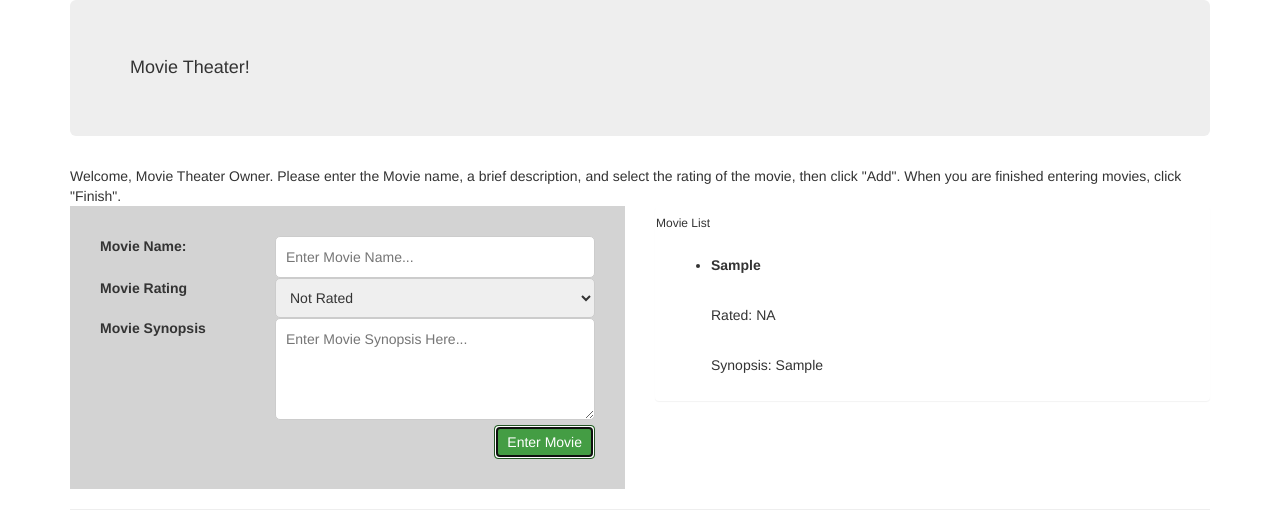
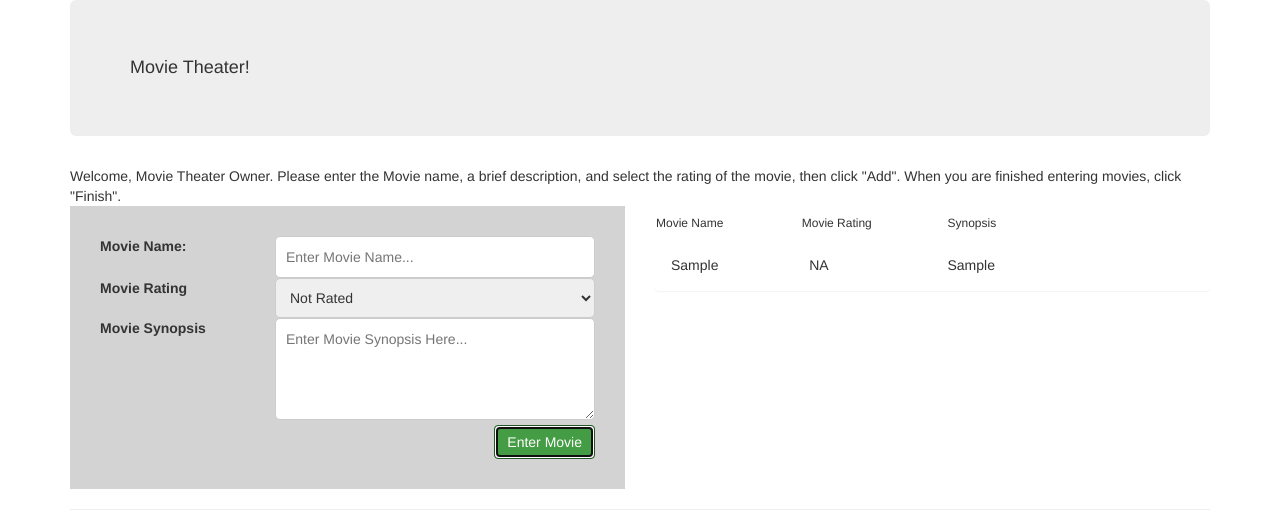
Before and after one commit to ErikBarronPDX/movieTix, a plain HTML site: page index.html in a window 1280 px wide. Both pictures are taken after typing "Sample", "Sample" into the empty fields and a click on the button "Enter Movie". Drawn offline with Linux system fonts and the light colour scheme.

Commit message:
take inormation from form and place them in a row of their own with the respective information

```diff
--- a/css/styles.css
+++ b/css/styles.css
@@ -17,3 +17,7 @@ input[type=text], select, textarea {
 button {
   float: right;
 }
+
+ul#movieList {
+  margin: 0px;
+}
--- a/index.html
+++ b/index.html
@@ -67,11 +67,21 @@
 
           <div class="panel">
             <div class="panel-header">
-              <h6>Movie List</h6>
+              <div class="row">
+                <div class="col-md-3">
+                  <h6>Movie Name</h6>
+                </div>
+                <div class="col-md-3">
+                  <h6>Movie Rating</h6>
+                </div>
+                <div class="col-md-6">
+                  <h6>Synopsis</h6>
+                </div>
+              </div>
             </div>
             <div class="panel-body">
-              <ul id="movieList">
-              </ul>
+              <div id="movieList">
+              </div>
             </div>
           </div>
         </div>
--- a/js/scripts.js
+++ b/js/scripts.js
@@ -13,10 +13,18 @@ MovieList.prototype.addMovie = function(movie) {
 }
 
 function displayMovieList(movieListToDisplay) {
-  var movieList = $("ul#movieList");
+  var movieList = $("#movieList");
   var htmlForMovieList = "";
   movieListToDisplay.movies.forEach(function(movie) {
-    htmlForMovieList += "<li><p><strong>" + movie.movieName + "</strong></p><br>" + "<p> Rated: " + movie.movieRating + "</p><br>" + "<p> Synopsis: " + movie.movieSynopsis + "</p></li>"
+    htmlForMovieList +=
+    "<div class='row'>" +
+      "<div class='col-md-3'>" + movie.movieName + "</div>" +
+      "<div class='col-md-3'>" + movie.movieRating + "</div>" +
+      "<div class='col-md-6'>" + movie.movieSynopsis + "</div>" +
+    "</div>"
+
+
+    // "<li><p><strong>" + movie.movieName + "</strong></p><br>" + "<p> Rated: " + movie.movieRating + "</p><br>" + "<p> Synopsis: " + movie.movieSynopsis + "</p></li>"
   });
   movieList.html(htmlForMovieList);
 };
```
Also changed, not shown: 1 other file.
